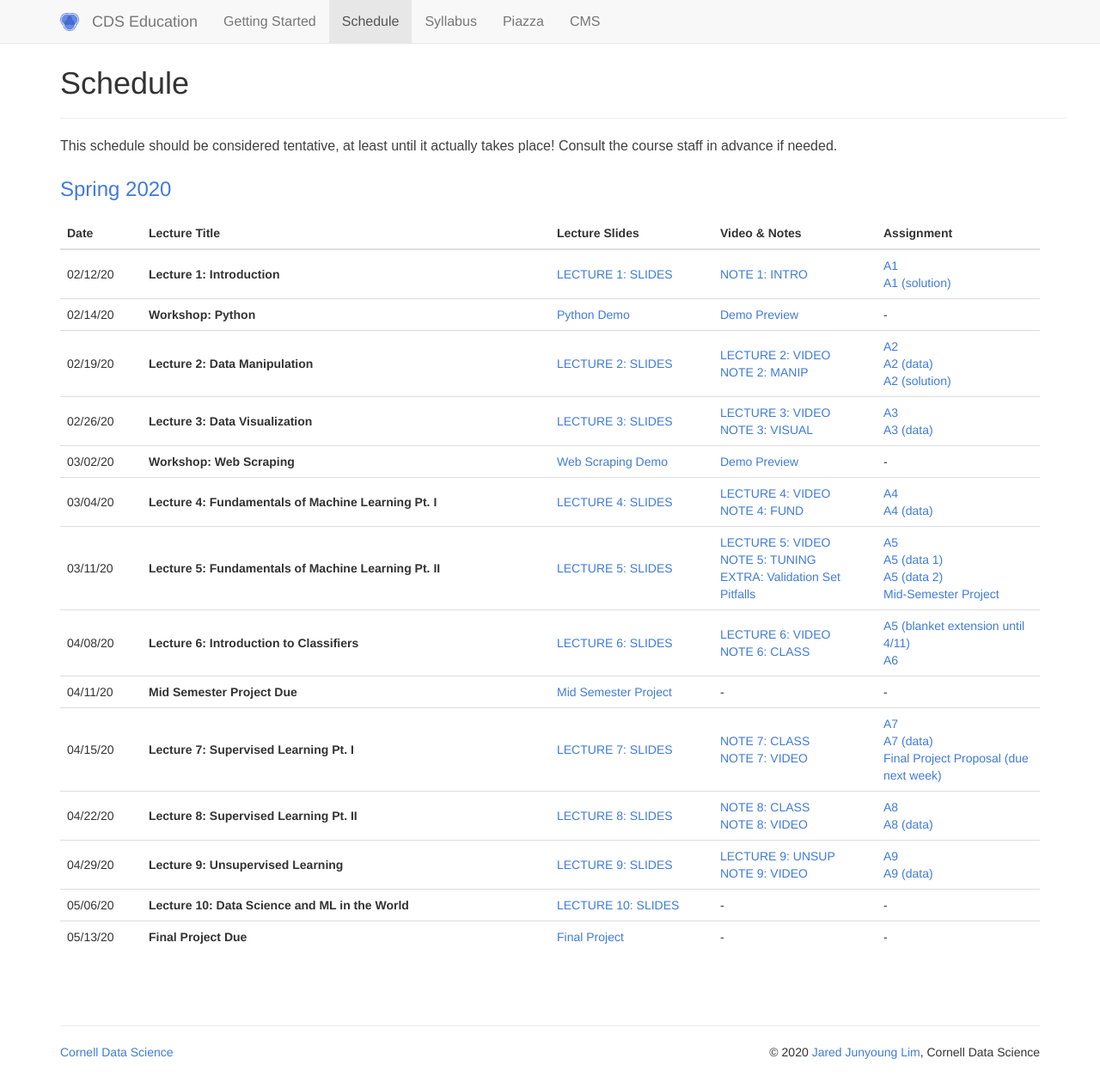
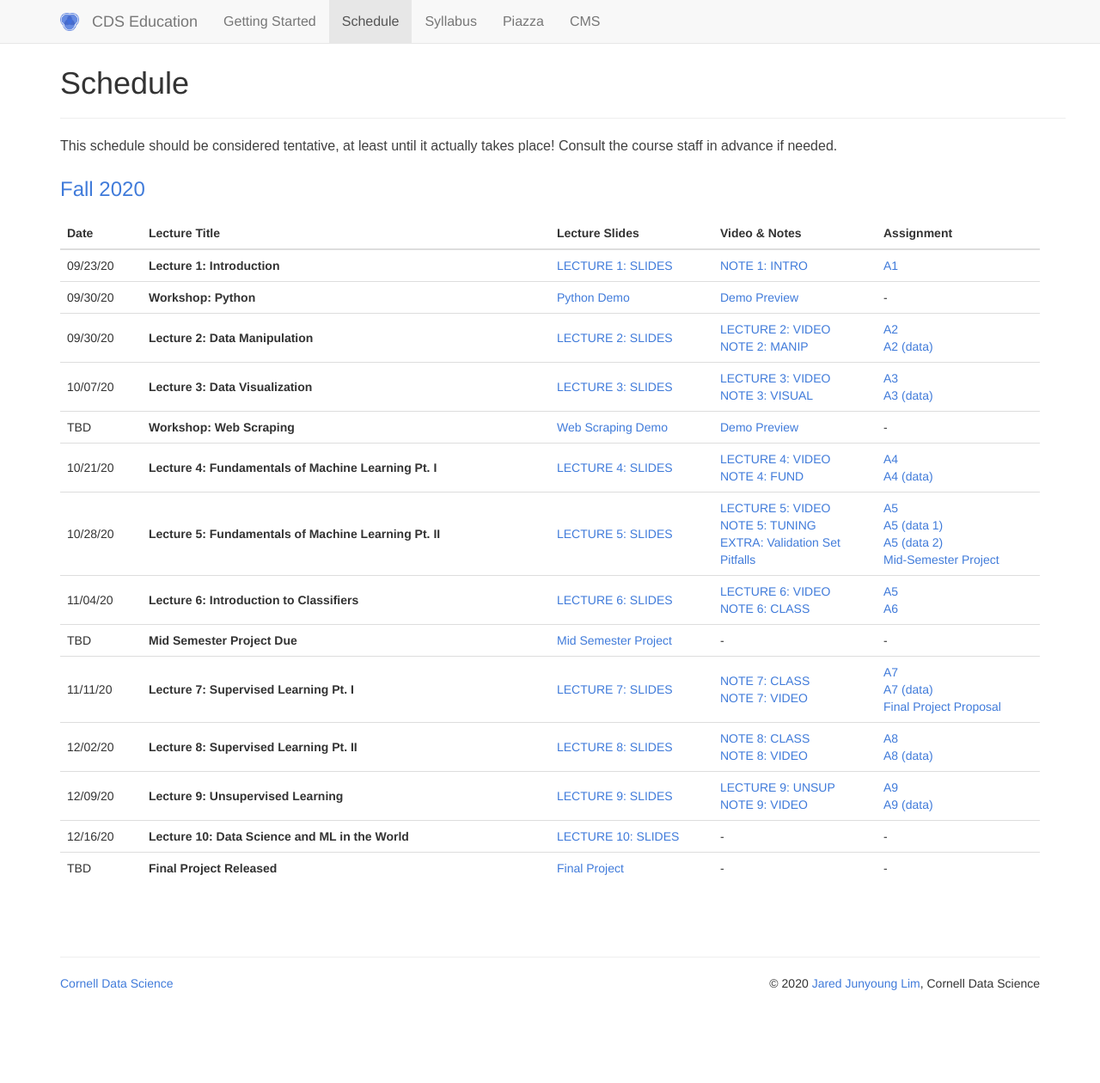
Before and after one commit to CornellDataScience/info1998, a Jekyll site: the page built from schedule.md, in a window 1280 px wide and 1260 px high. Shown: the whole window at 86% size. Built offline with Jekyll 4.4.1, drawn with Linux system fonts in a browser that asks for light colours.

Commit message:
updated FA20 schedule

```diff
--- a/_data/schedules.yml
+++ b/_data/schedules.yml
@@ -1,7 +1,7 @@
-title: "Spring 2020"
+title: "Fall 2020"
 lectures:
   ######################################## Week 1 #########################################
-  - date: 2020-2-12
+  - date: 2020-9-23
     title: "Lecture 1: Introduction"
     contents:
       - title: "LECTURE 1: SLIDES"
@@ -12,9 +12,9 @@ lectures:
     assignments:
       - title: "A1"
         link: "resources/SP20/assignments/release/Lecture_1__Introduction.ipynb"
-      - title: "A1 (solution)"
-        link: "https://nbviewer.jupyter.org/github/CornellDataScience/info1998/blob/master/resources/SP20/assignments/solutions/Lecture_1__Introduction_Solutions.ipynb"
-  - date: 2020-2-14
+      #- title: "A1 (solution)"
+      # link: "https://nbviewer.jupyter.org/github/CornellDataScience/info1998/blob/master/resources/SP20/assignments/solutions/Lecture_1__Introduction_Solutions.ipynb"
+  - date: 2020-9-30
     title: "Workshop: Python"
     contents:
       - title: "Python Demo"
@@ -23,7 +23,7 @@ lectures:
       - title: "Demo Preview"
         link: "https://nbviewer.jupyter.org/github/CornellDataScience/info1998/blob/master/resources/SP20/extra/Python_Workshop_Starter_Notebook.ipynb"
   ######################################## Week 2 #########################################
-  - date: 2020-02-19
+  - date: 2020-09-30
     title: "Lecture 2: Data Manipulation"
     contents:
       - title: "LECTURE 2: SLIDES"
@@ -38,10 +38,10 @@ lectures:
         link: "resources/SP20/assignments/release/Lecture_2__Data_Manipulation.ipynb"
       - title: "A2 (data)"
         link: "resources/data/lecture2data.csv"
-      - title: "A2 (solution)"
-        link: "https://nbviewer.jupyter.org/github/CornellDataScience/info1998/blob/master/resources/SP20/assignments/solutions/Lecture_2__Data_Manipulation_Solutions.ipynb"
+      # - title: "A2 (solution)"
+      #   link: "https://nbviewer.jupyter.org/github/CornellDataScience/info1998/blob/master/resources/SP20/assignments/solutions/Lecture_2__Data_Manipulation_Solutions.ipynb"
   ######################################## Week 3 #########################################
-  - date: 2020-02-26
+  - date: 2020-10-07
     title: "Lecture 3: Data Visualization"
     contents:
       - title: "LECTURE 3: SLIDES"
@@ -57,7 +57,7 @@ lectures:
       - title: "A3 (data)"
         link: "resources/data/temps.csv"
   ######################################## Web Scraping Workshop #########################################
-  - date: 2020-03-02
+  - date: TBD
     title: "Workshop: Web Scraping"
     contents:
       - title: "Web Scraping Demo"
@@ -66,7 +66,7 @@ lectures:
       - title: "Demo Preview"
         link: "https://nbviewer.jupyter.org/github/CornellDataScience/info1998/blob/master/resources/SP20/extra/WebScraping_Workshop_Student_Edition.ipynb"
   ######################################## Week 4 #########################################
-  - date: 2020-03-04
+  - date: 2020-10-21
     title: "Lecture 4: Fundamentals of Machine Learning Pt. I"
     contents:
       - title: "LECTURE 4: SLIDES"
@@ -82,7 +82,7 @@ lectures:
       - title: "A4 (data)"
         link: "resources/data/lecture4data.csv"
   ######################################## Week 5 #########################################
-  - date: 2020-03-11
+  - date: 2020-10-28
     title: "Lecture 5: Fundamentals of Machine Learning Pt. II"
     contents:
       - title: "LECTURE 5: SLIDES"
@@ -104,7 +104,7 @@ lectures:
       - title: "Mid-Semester Project"
         link: "resources/SP20/assignments/release/MidSemester_Project.pdf"
   ######################################## Week 6 #########################################
-  - date: 2020-04-08
+  - date: 2020-11-04
     title: "Lecture 6: Introduction to Classifiers"
     contents:
       - title: "LECTURE 6: SLIDES"
@@ -115,17 +115,17 @@ lectures:
       - title: "NOTE 6: CLASS"
         link: "https://nbviewer.jupyter.org/github/CornellDataScience/info1998/blob/master/resources/SP20/assignments/release/Lecture_6__Introduction_to_Classification_KNN.ipynb"
     assignments:
-      - title: "A5 (blanket extension until 4/11)"
+      - title: "A5"
         link: "resources/SP20/assignments/release/Lecture_5__Assessing_Model_Accuracy.ipynb"
       - title: "A6"
         link: "resources/SP20/assignments/release/Lecture_6__Introduction_to_Classification_KNN.ipynb"
   ######################################## Week 7 #########################################
-  - date: 2020-04-11
+  - date: TBD
     title: "Mid Semester Project Due"
     contents:
       - title: "Mid Semester Project"
         link: "resources/SP20/assignments/release/MidSemester_Project.pdf"
-  - date: 2020-04-15
+  - date: 2020-11-11
     title: "Lecture 7: Supervised Learning Pt. I"
     contents:
       - title: "LECTURE 7: SLIDES"
@@ -140,10 +140,10 @@ lectures:
         link: "resources/SP20/assignments/release/Lecture_7__Supervised_Learning_Pt1.ipynb"
       - title: "A7 (data)"
         link: "resources/data/lecture7example.csv"
-      - title: "Final Project Proposal (due next week)"
+      - title: "Final Project Proposal"
         link: "resources/SP20/assignments/release/Final_Project.pdf"
   ######################################## Week 8 #########################################
-  - date: 2020-04-22
+  - date: 2020-12-02
     title: "Lecture 8: Supervised Learning Pt. II"
     contents:
       - title: "LECTURE 8: SLIDES"
@@ -159,7 +159,7 @@ lectures:
       - title: "A8 (data)"
         link: "resources/data/phone.csv"
   ######################################## Week 9 #########################################
-  - date: 2020-04-29
+  - date: 2020-12-09
     title: "Lecture 9: Unsupervised Learning"
     contents:
       - title: "LECTURE 9: SLIDES"
@@ -175,13 +175,13 @@ lectures:
       - title: "A9 (data)"
         link: "resources/data/lecture9data.csv"
   ######################################## Week 10 #########################################
-  - date: 2020-05-06
+  - date: 2020-12-16
     title: "Lecture 10: Data Science and ML in the World"
     contents:
       - title: "LECTURE 10: SLIDES"
         link: "resources/SP20/slides/Lecture_10.pdf"
-  - date: 2020-05-13
-    title: "Final Project Due"
+  - date: TBD
+    title: "Final Project Released"
     contents:
       - title: "Final Project"
         link: "resources/SP20/assignments/release/Final_Project.pdf"
```
